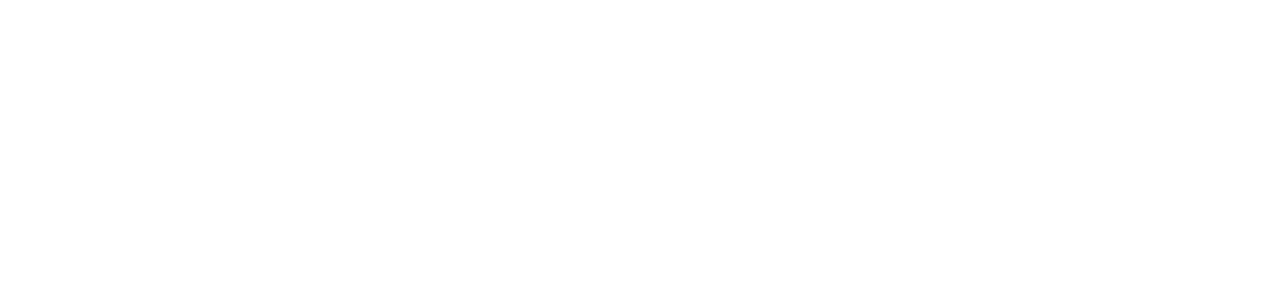
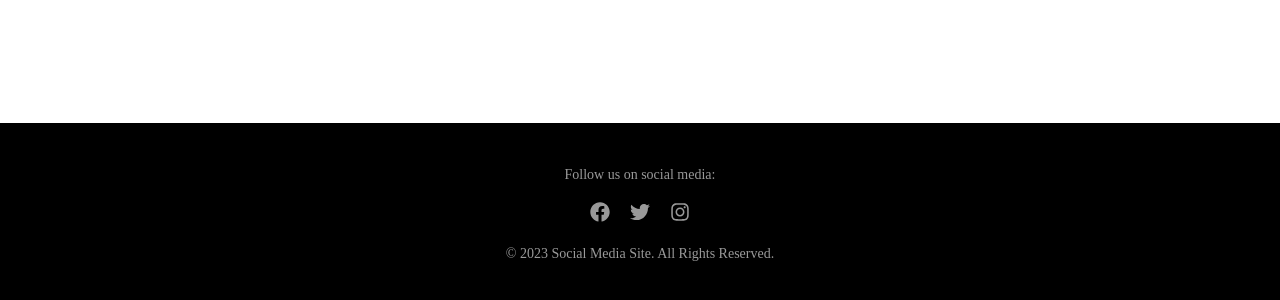
Before and after one commit to DAndre06d/Randoms, a React (Create React App) app: page / in a window 1280 px wide. Shown: the part 1416-1716 px from the top of the page. Before the commit the page ends 800 px from the top, so only its background shows below. Built offline with nearby package versions, Linux system fonts and the light colour scheme.

Commit message:
Added footer

```diff
--- a/package.json
+++ b/package.json
@@ -8,6 +8,7 @@
     "@testing-library/user-event": "^13.5.0",
     "react": "^18.2.0",
     "react-dom": "^18.2.0",
+    "react-icons": "^4.8.0",
     "react-scripts": "5.0.1",
     "web-vitals": "^2.1.4"
   },
--- a/src/App.css
+++ b/src/App.css
@@ -1,8 +1,14 @@
-body {
-  font-family: "Premis", sans-serif;
-  margin-left: 0;
-  margin-top: 0;
+#root {
+  height: 100%;
+  display: flex;
+  flex-direction: column;
 }
+html, body {
+  height: 100%;
+  margin: 0;
+}
+
+
 /******************             APP STYLE            *********************/
 .app-form{
   width: 100%;
@@ -19,6 +25,7 @@
   color: #fff;
   padding: 1rem;
   margin-bottom: 20px;
+
 }
 
 .navbar-brand a {
@@ -89,6 +96,7 @@
   background-color: aqua;
   border-radius: 5px;
   margin-top: 20px;
+  padding: px;
 }
 .title{
   margin-bottom: 20px;
@@ -100,3 +108,41 @@
 .btn-submit{
 
 }
+
+/******************             FOOTER STYLE            *********************/
+.footer {
+  background-color: #000000;
+  padding: 30px 0;
+  font-size: 14px;
+  color: #999;
+  text-align: center;
+  margin: 0;
+  margin-top: 100%;
+}
+
+.social-icons {
+  list-style: none;
+  padding: 0;
+  margin: 10px 0;
+}
+
+.social-icons li {
+  display: inline-block;
+  margin-right: 10px;
+}
+
+.social-icons li:last-child {
+  margin-right: 0;
+}
+
+.social-icons a {
+  display: inline-block;
+  color: #999;
+  font-size: 20px;
+  padding: 5px;
+  transition: color 0.2s;
+}
+
+.social-icons a:hover {
+  color: #3b5998; /* Facebook blue */
+}
--- a/src/App.js
+++ b/src/App.js
@@ -2,6 +2,7 @@
 import SignUpForm from "./components/signup/signup";
 import "./App.css";
 import Navbar from "./components/navbar/navbar";
+import Footer from "./components/footer/footer";
 
 function App() {
   return (
@@ -9,6 +10,7 @@
       <div className="">
         <Navbar />
         <SignUpForm />
+        <Footer />
       </div>
     </div>
   );
--- /dev/null
+++ b/src/components/footer/footer.js
@@ -0,0 +1,50 @@
+import React from "react";
+import { FaFacebook, FaTwitter, FaInstagram } from "react-icons/fa";
+
+const Footer = () => {
+  return (
+    <footer className="footer">
+      <div className="container">
+        <div className="row">
+          <div className="col-md-6">
+            <p>Follow us on social media:</p>
+            <ul className="social-icons">
+              <li>
+                <a
+                  href="https://www.facebook.com/"
+                  target="_blank"
+                  rel="noopener noreferrer"
+                >
+                  <FaFacebook />
+                </a>
+              </li>
+              <li>
+                <a
+                  href="https://twitter.com/"
+                  target="_blank"
+                  rel="noopener noreferrer"
+                >
+                  <FaTwitter />
+                </a>
+              </li>
+              <li>
+                <a
+                  href="https://www.instagram.com/"
+                  target="_blank"
+                  rel="noopener noreferrer"
+                >
+                  <FaInstagram />
+                </a>
+              </li>
+            </ul>
+          </div>
+          <div className="col-md-6">
+            <p>© 2023 Social Media Site. All Rights Reserved.</p>
+          </div>
+        </div>
+      </div>
+    </footer>
+  );
+};
+
+export default Footer;
```
Also changed, not shown: 1 other file (tests, documents, lock files or other folders).
